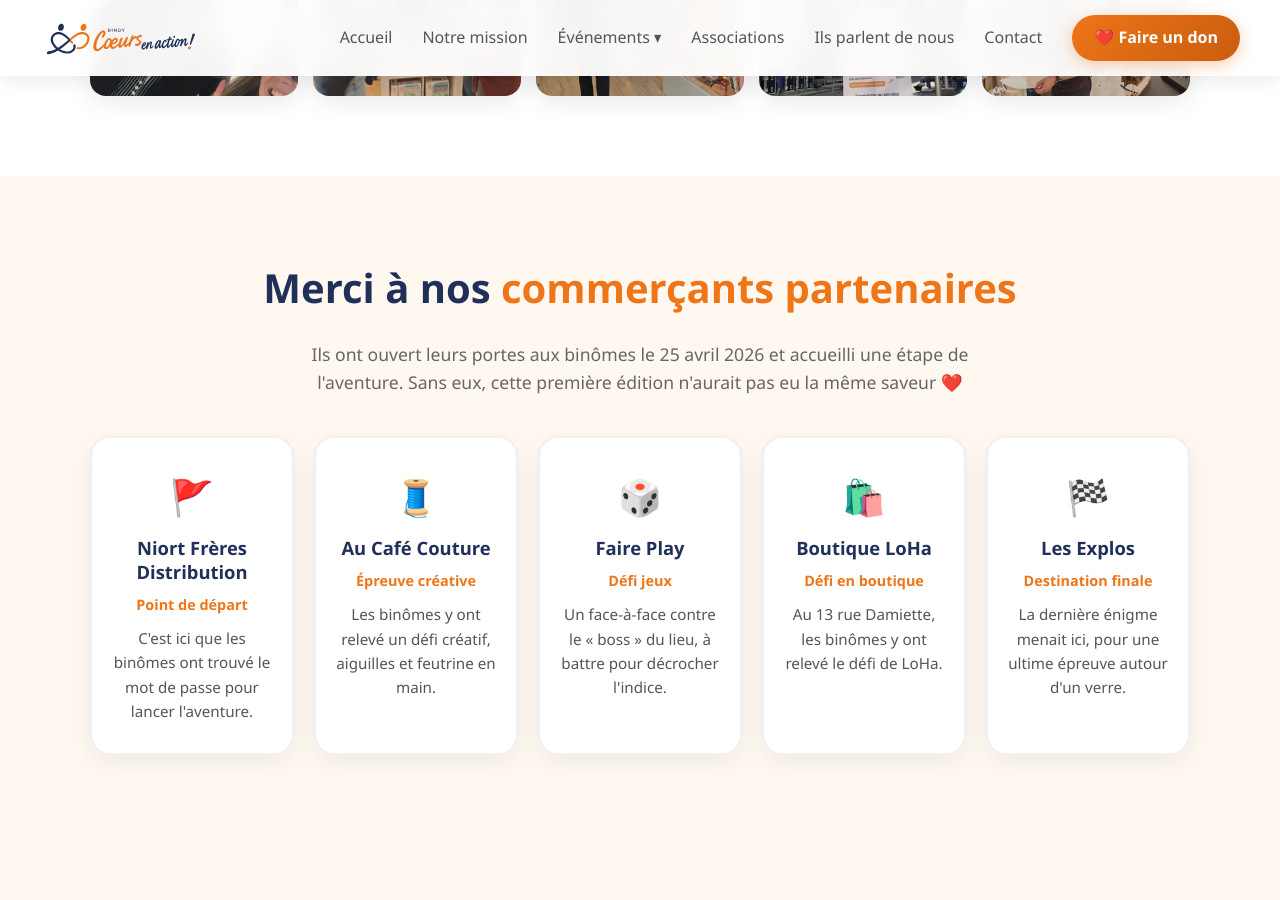
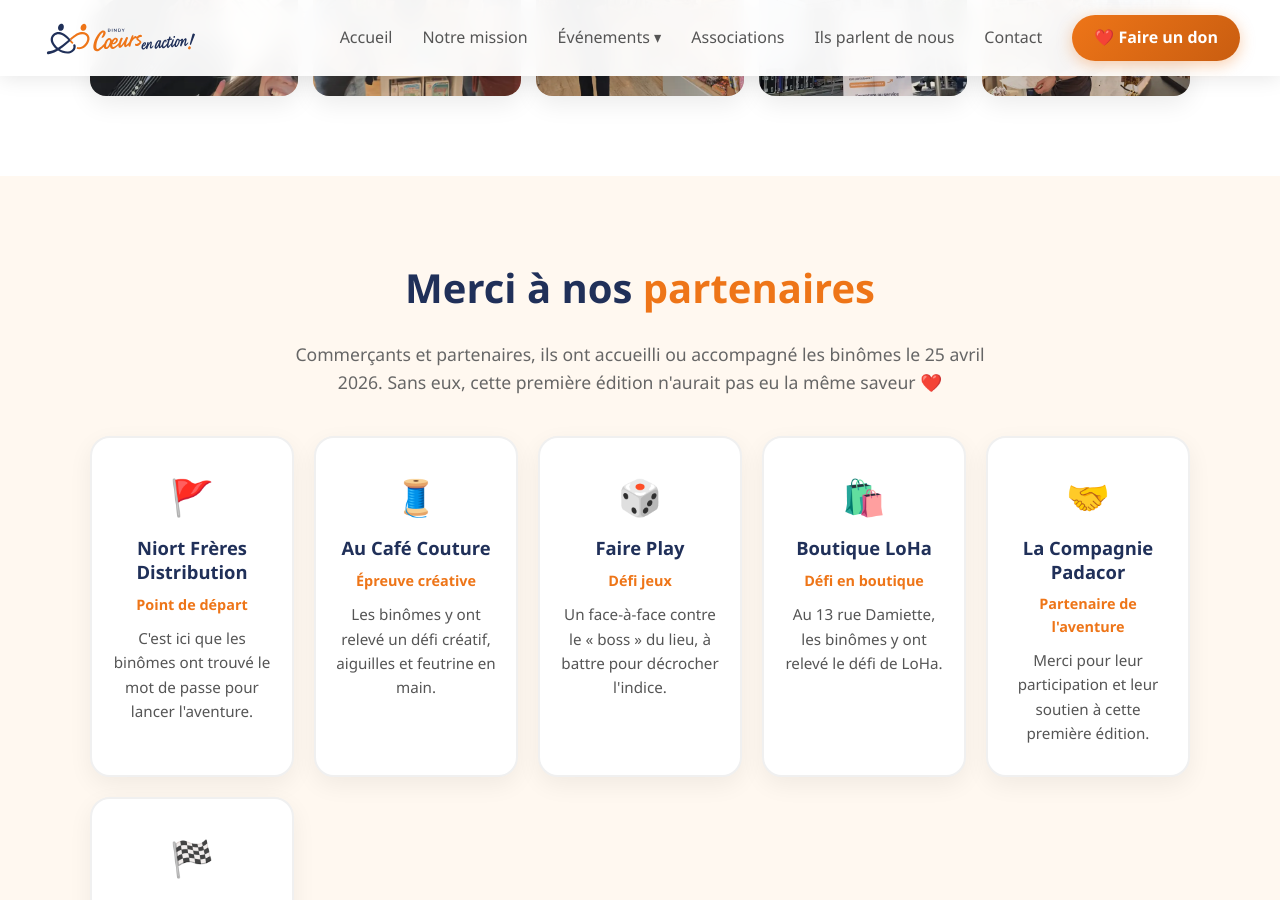
Before and after one commit to Lotto/bindycoeursenaction.fr, a Jekyll site: the page built from aventure-solidaire-rouen-2026.html, in a window 1280 px wide and 900 px high, scrolled down 4408 px. Built offline with Jekyll 4.4.1, drawn with Linux system fonts in a browser that asks for light colours.

Commit message:
Aventure solidaire 2026 : ajoute La Compagnie Padacor aux partenaires remerciés
Co-Authored-By: Claude Opus 5.5 <noreply@anthropic.com>
Claude-Session: https://claude.ai/code/session_01RxeoR7j7gW1YUHwGxv234e

```diff
--- a/aventure-solidaire-rouen-2026.html
+++ b/aventure-solidaire-rouen-2026.html
@@ -1026,13 +1026,13 @@ permalink: /aventure-solidaire-rouen-2026
   </div>
 </section>
 
-<!-- Commerçants partenaires -->
+<!-- Commerçants et partenaires -->
 <section id="commercants" class="merchants-section">
-  <h2>Merci à nos <span>commerçants partenaires</span></h2>
+  <h2>Merci à nos <span>partenaires</span></h2>
   <p class="subtitle">
-    Ils ont ouvert leurs portes aux binômes le 25 avril 2026 et accueilli
-    une étape de l'aventure. Sans eux, cette première édition n'aurait pas
-    eu la même saveur ❤️
+    Commerçants et partenaires, ils ont accueilli ou accompagné les binômes
+    le 25 avril 2026. Sans eux, cette première édition n'aurait pas eu
+    la même saveur ❤️
   </p>
   <ul class="merchants-grid">
     <li class="merchant-card">
@@ -1058,6 +1058,12 @@ permalink: /aventure-solidaire-rouen-2026
       <h3>Boutique LoHa</h3>
       <span class="merchant-role">Défi en boutique</span>
       <p>Au 13 rue Damiette, les binômes y ont relevé le défi de LoHa.</p>
+    </li>
+    <li class="merchant-card">
+      <div class="merchant-icon" aria-hidden="true">🤝</div>
+      <h3>La Compagnie Padacor</h3>
+      <span class="merchant-role">Partenaire de l'aventure</span>
+      <p>Merci pour leur participation et leur soutien à cette première édition.</p>
     </li>
     <li class="merchant-card">
       <div class="merchant-icon" aria-hidden="true">🏁</div>
```
